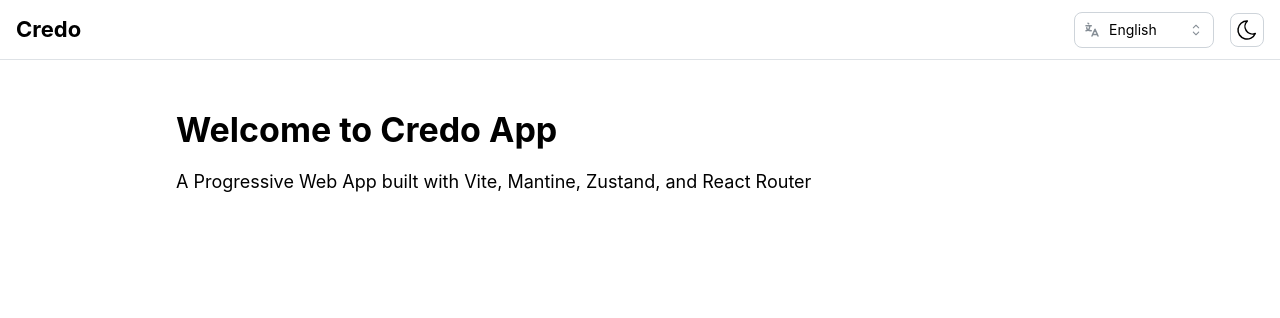
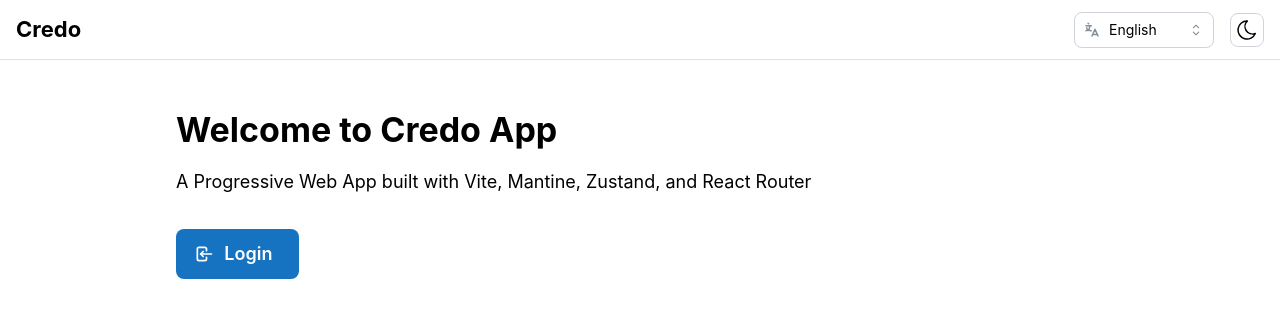
Before and after one commit to hcd1217/ld.788, a React (Vite) app: page / in a window 1280 px wide. Shown: the top 318 px of the page. Built offline with nearby package versions, Linux system fonts and the light colour scheme; no server answers.

Commit message:
sync@20250629.2145

```diff
--- a/package.json
+++ b/package.json
@@ -44,7 +44,6 @@
     "globals": "^16.2.0",
     "prettier": "^3.6.2",
     "sharp": "^0.34.2",
-    "tsc": "^2.0.4",
     "typescript": "~5.8.3",
     "typescript-eslint": "^8.34.1",
     "vite": "^7.0.0",
--- a/src/main.tsx
+++ b/src/main.tsx
@@ -6,7 +6,7 @@ import '@mantine/core/styles.css';
 import '@mantine/notifications/styles.css';
 import './index.css';
 import i18n from './lib/i18n';
-import App from './Application.tsx';
+import App from './App.tsx';
 import {theme} from '@/theme';
 import registerGlobalErrorCatcher from '@/utils/errorCatcher';
 import {ErrorModal} from '@/components/common/ErrorModal.tsx';
--- a/src/pages/sample/HomePage.tsx
+++ b/src/pages/sample/HomePage.tsx
@@ -1,8 +1,14 @@
-import {Title, Text, Container} from '@mantine/core';
+import {Title, Text, Container, Button, Group} from '@mantine/core';
+import {useNavigate} from 'react-router';
+import {IconLogin} from '@tabler/icons-react';
 import {useAppStore} from '@/stores/useAppStore';
+import {useTranslation} from '@/hooks/useTranslation';
 
 export function HomePage() {
-  const {user} = useAppStore();
+  const {user, isAuthenticated} = useAppStore();
+  const navigate = useNavigate();
+  const {t} = useTranslation();
+
   return (
     <Container size="md" mt="xl">
       <Title order={1}>Welcome to Credo App</Title>
@@ -10,7 +16,20 @@ export function HomePage() {
         A Progressive Web App built with Vite, Mantine, Zustand, and React
         Router
       </Text>
-      {user ? <Text mt="md">Hello, {user.email}!</Text> : null}
+
+      {isAuthenticated && user ? (
+        <Text mt="md">Hello, {user.email}!</Text>
+      ) : (
+        <Group mt="xl">
+          <Button
+            size="lg"
+            leftSection={<IconLogin size={20} />}
+            onClick={() => navigate('/login')}
+          >
+            {t('common.login')}
+          </Button>
+        </Group>
+      )}
     </Container>
   );
 }
```
Also changed, not shown: src/App.tsx (renamed from src/Application.tsx), 1 other file (tests, documents, lock files or other folders).
